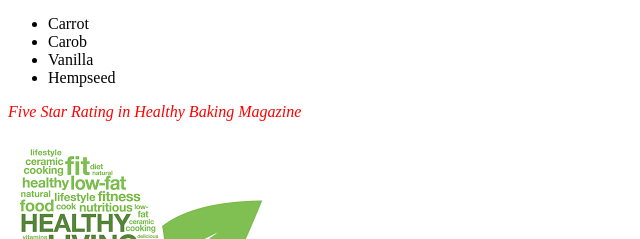
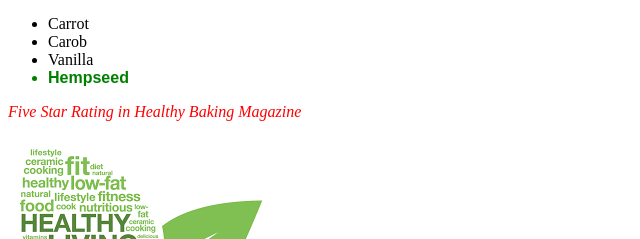
Before and after one commit to Sara-Hamilton/cupcake-shop, a plain HTML site: page index.html in a window 1280 px wide. Shown: the part 359-598 px from the top of the page, 0-640 px from the left. Drawn offline with Linux system fonts and the light colour scheme.

Commit message:
add best class

```diff
--- a/css/styles.css
+++ b/css/styles.css
@@ -2,3 +2,9 @@
   color: red;
   font-style: italic;
 }
+
+.best {
+  font-family: sans-serif;
+  font-weight: bold;
+  color: green;
+}
--- a/index.html
+++ b/index.html
@@ -14,7 +14,7 @@
       <li>Carrot</li>
       <li>Carob</li>
       <li>Vanilla</li>
-      <li>Hempseed</li>
+      <li class="best">Hempseed</li>
     </ul>
 
     <p class="flashy">Five Star Rating in Healthy Baking Magazine</p>
```
